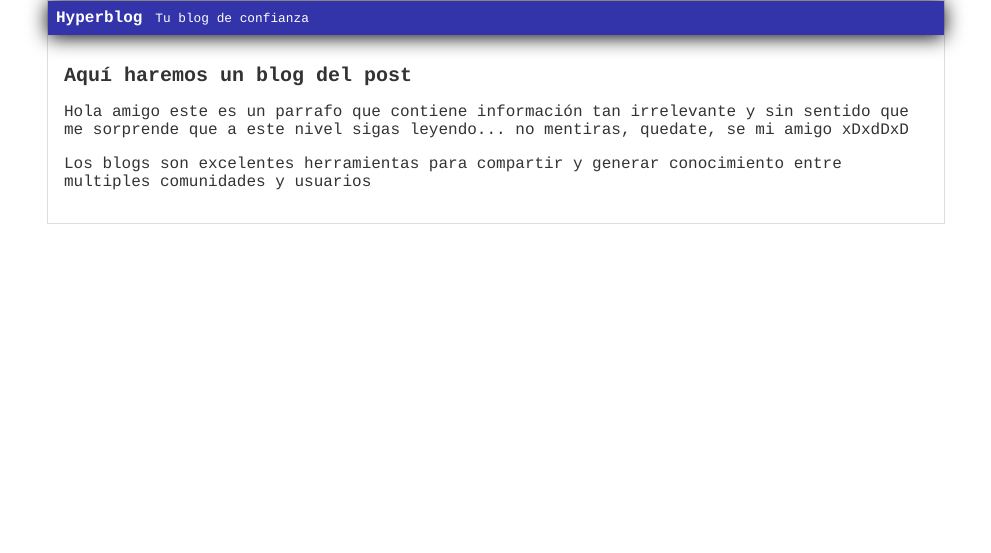
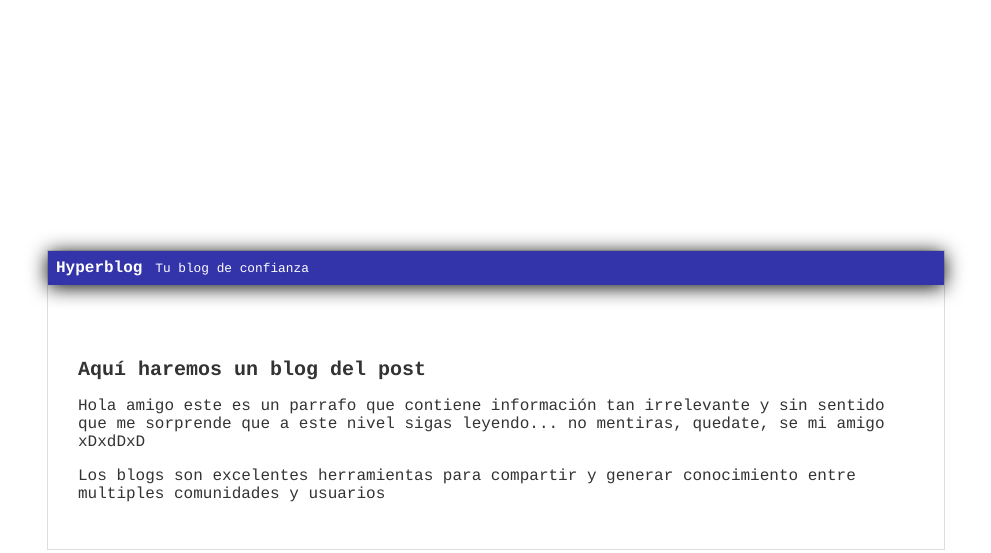
Before and after one commit to andresgircar/hyperblog, a plain HTML site: page index.html in a window 1280 px wide. Shown: the whole page, without its empty margins (144-1135 px from the left). Drawn offline with Linux system fonts and the light colour scheme.

Commit message:
cambios en body

```diff
--- a/estilos/estilos.css
+++ b/estilos/estilos.css
@@ -5,6 +5,8 @@ body {
     font-size: 16px;
     margin: 0;
     padding: 0;
+    display: grid;
+    place-items: center;
 }
 #header {
     background-color: #33A;
@@ -24,12 +26,12 @@ body {
     padding: 0;
     text-align: left;
     border: 1px solid #DDD;
-    margin: 0 auto;
 }
 
 #container h1 {
     font-size: 20px;
 }
 #post {
-    padding: 1em;
+    padding: 30px;
+    margin-top: 30px;
 }
```
